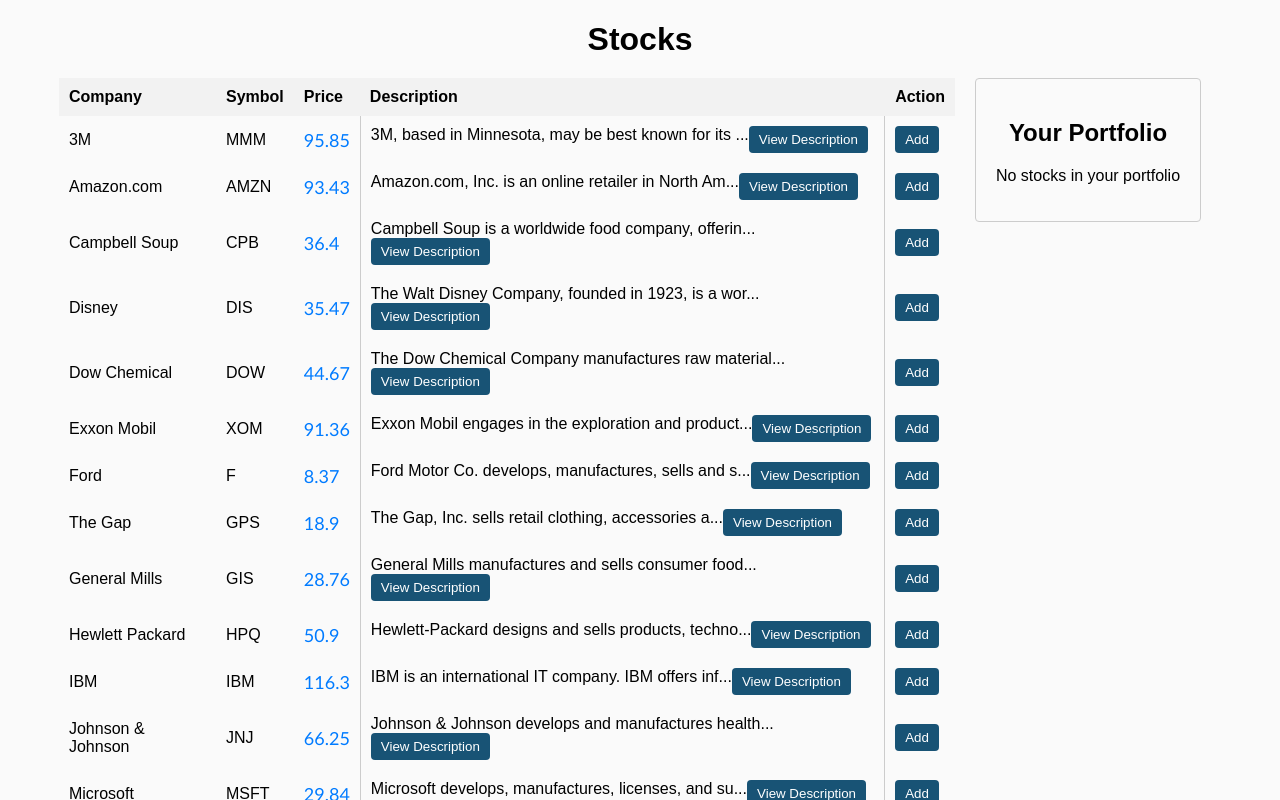
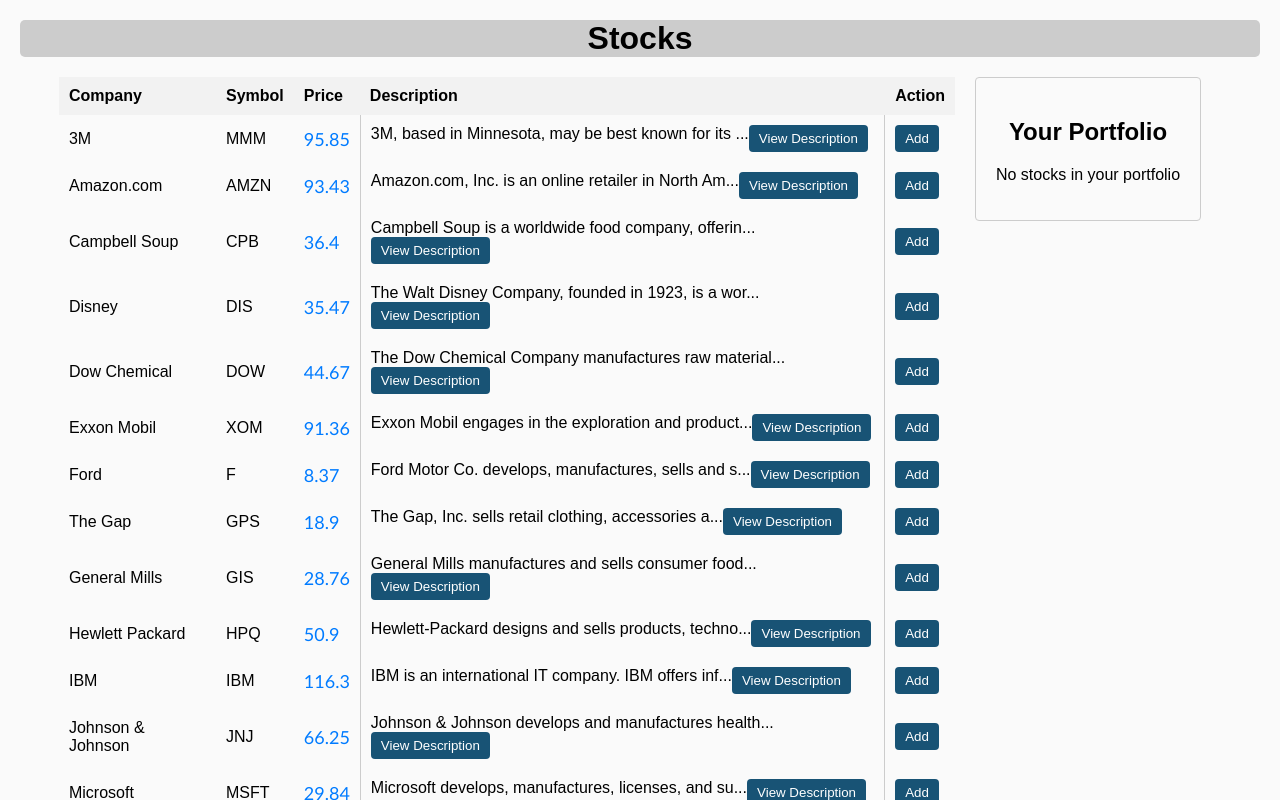
Before and after one commit to muilipato/stock-tracker, a React (Create React App) app: page / in a window 1280 px wide. Shown: the top 800 px of the page. Built offline with nearby package versions, Linux system fonts and the light colour scheme; data requests are answered from the project's data file.

Commit message:
styled header

```diff
--- a/src/index.css
+++ b/src/index.css
@@ -20,6 +20,9 @@
 .header{
   text-align: center;
   margin-bottom: 20px;
+  background-color: #ccc;
+  border-radius: 5px;
+  margin: 20px;
 }
 .table-container{
   margin-bottom: 20px;
@@ -120,6 +123,7 @@
   padding: 10px;
 
 }
+
 .prices{
   color: #007bff;
   font-family: 'Gill Sans', 'Gill Sans MT', Calibri, 'Trebuchet MS', sans-serif;
```
